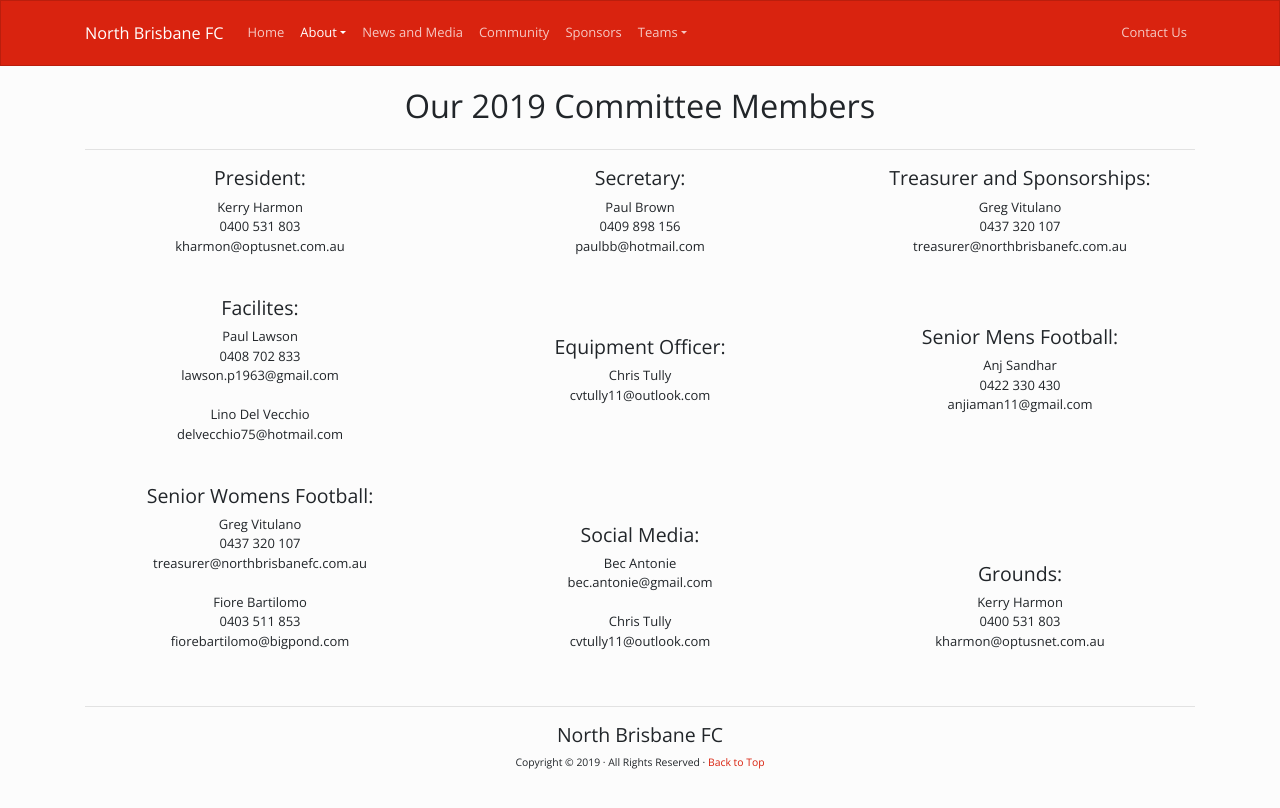
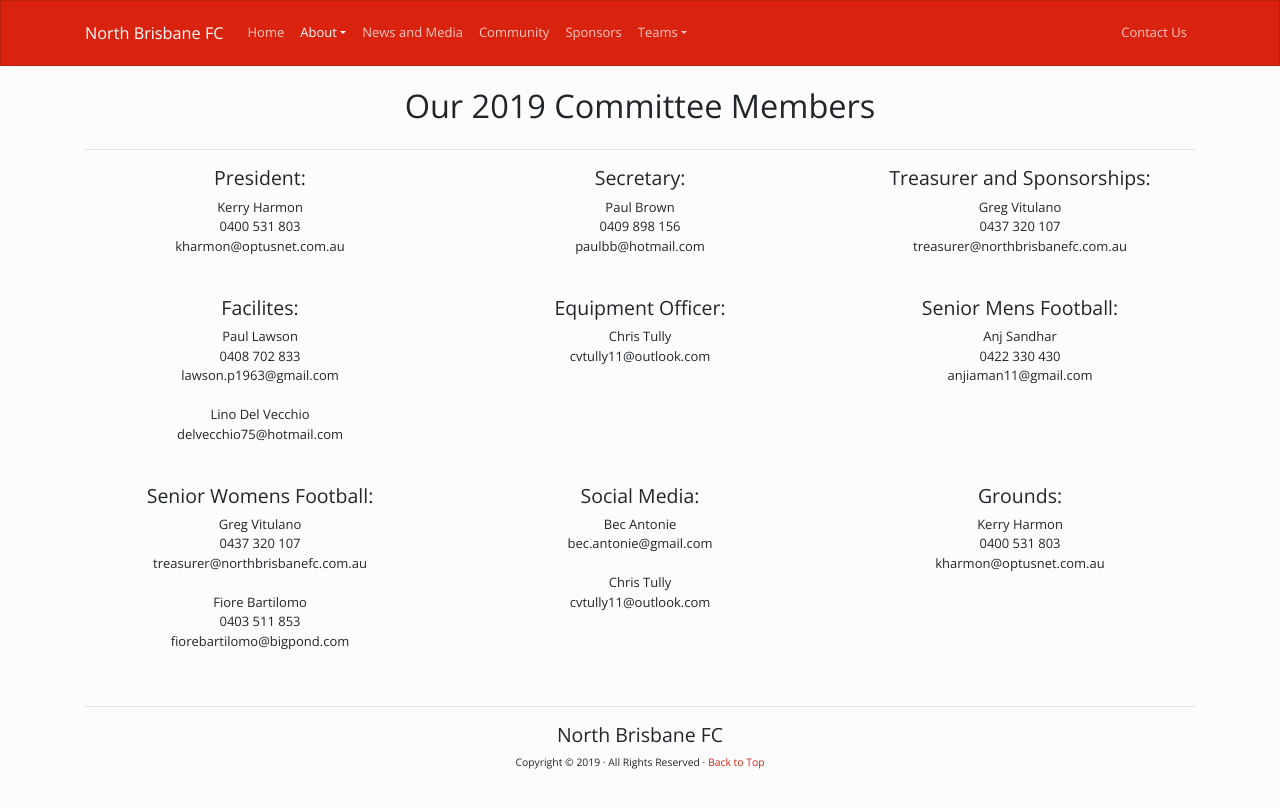
Before and after one commit to technicalnbfc/technicalnbfc.github.io, a Jekyll site: the page built from about/committee.html, in a window 1280 px wide. Shown: the top 808 px of the page. Built offline with Jekyll 4.4.1, drawn with Linux system fonts in a browser that asks for light colours; nearby versions of some CDN libraries.

Commit message:
small change to vertical alignment

```diff
--- a/about/committee.html
+++ b/about/committee.html
@@ -31,7 +31,7 @@ published: true
     </div>
   </div>
   <br>
-  <div class="row align-items-center top-buffer">
+  <div class="row align-items-start top-buffer">
     <div class="col-4">
       <h4>Facilites:</h4>
       <p class="mb-0">Paul Lawson</p>
@@ -54,7 +54,7 @@ published: true
     </div>
   </div>
   <br>
-  <div class="row align-items-end top-buffer">
+  <div class="row align-items-start top-buffer">
     <div class="col-4">
       <h4>Senior Womens Football:</h4>
       <p class="mb-0">Greg Vitulano</p>
```
